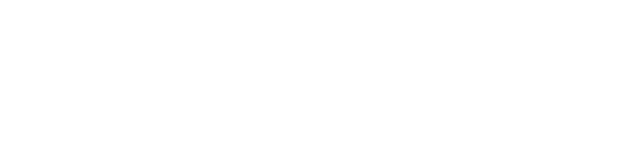
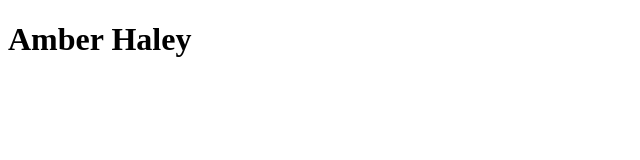
Before and after one commit to mikehaley1999/amber, a plain HTML site: page index.html in a window 1280 px wide. Shown: the whole page, without its empty margins (0-640 px from the left). Drawn offline with Linux system fonts and the light colour scheme.

Commit message:
Masthead

```diff
--- a/index.html
+++ b/index.html
@@ -5,6 +5,18 @@
 	<title>Document</title>
 </head>
 <body>
-
+	<!-- BEGIN #top.site -->
+	<header class="masthead masthead-stacked" role="banner">
+		<div class="x-logobar">
+			<div class="x-logobar-inner">
+				<div class="x-container-fluid max width">
+					<h1 class="visually-hidden">Amber Haley</h1>
+					<!-- a href="<a href="http://www.jillianharris.com/" class="x-brand img" title="Home">
+  <img src="http://jillianharris.goatsocial.netdna-cdn.com/wp-content/uploads/2014/11/logo-new1.png?07ce97" alt="Home"></a>" -->
+				</div>
+			</div>
+			<!-- end .x-logobar-inner -->
+		</div>
+			<!-- end .x-logobar -->
 </body>
 </html>
```
